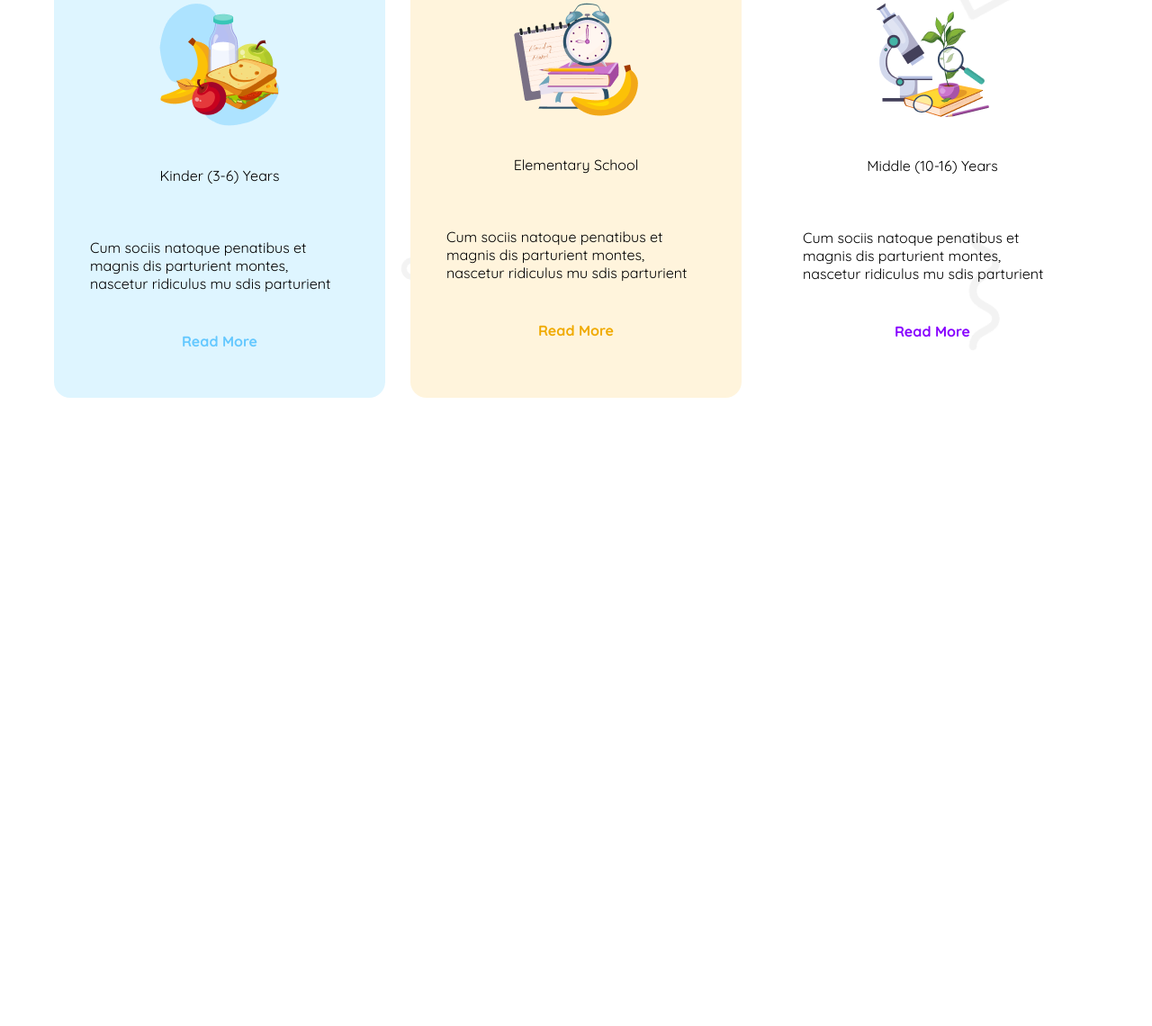
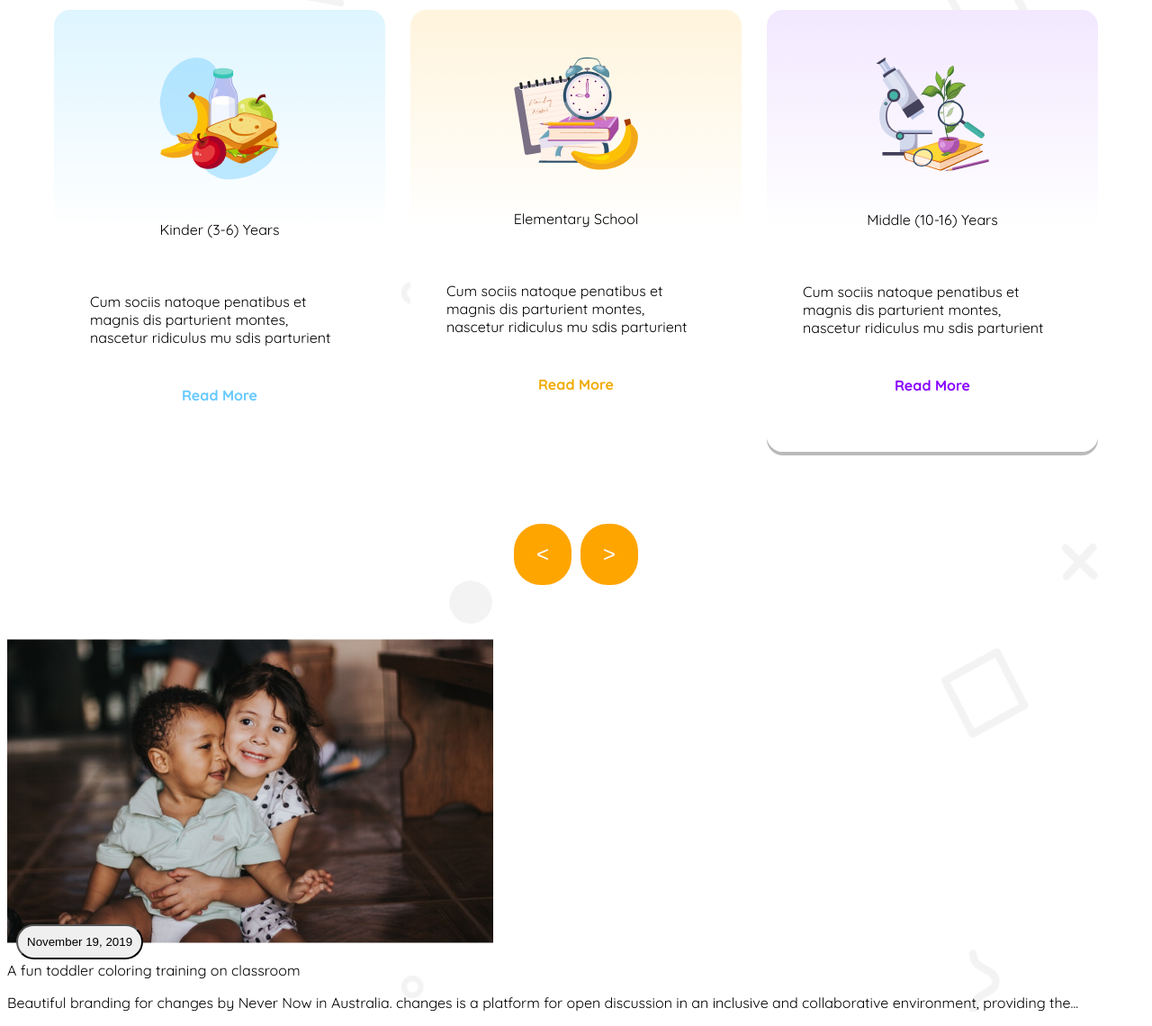
Before and after one commit to MahediHasan03/B11-A-2-with-PH, a plain HTML site: page index.html in a window 1280 px wide. Shown: the part 895-2035 px from the top of the page at 90% size. Before the commit the page ends 1345 px from the top, so only its background shows below. Drawn offline with Linux system fonts and the light colour scheme.

Commit message:
3rd ster done

```diff
--- a/index.html
+++ b/index.html
@@ -59,8 +59,8 @@
         </div>
 
     </header>
-    <main>
-        <section class="curriculum" style="background-image: url(assets/bg.png);">
+    <main style="background-image: url(assets/bg.png);">
+        <section class="curriculum">
 
             <h3 class="curriculum-title">
                 Standard Curriculum
@@ -92,6 +92,35 @@
                 </div>
             </div>
         </section>
+        <div class="middle-btn">
+            <li><button><</button></li>
+            <li><button>></button></li>
+        </div>
+
+        <section class="Our Stories">
+            <h3></h3>
+            <div class="story-container">
+                <div class="story-section-1">
+                    <div>
+                        <img src="assets/story-1.png" alt=""> <br>
+                        <button class="story-btn">November 19, 2019</button>
+                    </div>
+                    <p>
+                        A fun toddler coloring training on
+                        classroom
+                    </p>
+                    <p>
+                        Beautiful branding for changes by Never Now in Australia.
+                        changes is a platform for open discussion in an inclusive and
+                        collaborative environment, providing the...
+                    </p>
+                </div>
+                <div class="story-section-1">
+
+                </div>
+            </div>
+
+        </section>
     </main>
     <footer>
 
--- a/styles/style.css
+++ b/styles/style.css
@@ -89,6 +89,8 @@
     display: flex;
     justify-content: center;
     align-items: center;
+    font-size: 2.87rem;
+    font-weight: 700;
 
     margin-bottom: 80px;
 }
@@ -122,18 +124,52 @@
 .card-1{
 
     background-color: #DEF5FF;
-
+    background: linear-gradient(to bottom, #DEF5FF, #FFFF 50%);
+    box-shadow: 0 0 rgba(0, 0, 0, 0.05);
 
 }
 .card-2{
-
     background-color: #FFF4DC;
-    box-shadow: 0 0 rgba(0, 0, 0, 0.05);
+    background: linear-gradient(to bottom, #FFF4DC, #ffff 50%);
+    box-shadow: 0  rgba(0, 0, 0, 0.05);
 
 }
 .card-3{
+   background-color: #F2E8FF;
+   background: linear-gradient(to bottom, #F2E8FF, #FFFF 50%);
+   box-shadow: 0px 4px rgba(0, 0, 0, 0.27);
 
+}
 
+.middle-btn{
+    display: flex;
+    list-style: none;
+    gap: 10px;
+    align-items: center;
+    justify-content: center;
+    margin-top: 80px;
+    margin-bottom: 60px;
+
+}
+
+.middle-btn button{
+    color: white;
+    font-size: 24px;
+    padding: 20px 25px;
+    background-color: orange;
+    border-style: none;
+    border-radius: 30px;
+
+}
+
+/* Our Stories section */
+
+.story-btn{
+    position: absolute;
+    padding: 10px;
+    border-radius: 20px;
+    margin-left: 10px;
+    margin-top: -25px;
 }
 
 /* Responsive media query */
@@ -161,4 +197,17 @@
         width: 100%;
         justify-content: space-between;
     }
+
+    .card-container{
+        grid-template-columns: repeat(1, 1fr);
+        width: 100%;
+        margin-left: 20px;
+    }
+
+    .curriculum-title{
+        width: 100%;
+        font-size: 1.62rem;
+        margin-top: 40px;
+        margin-bottom: 20px;
+    }
 }
```
Lines whose indentation alone changed are shown as unchanged.
